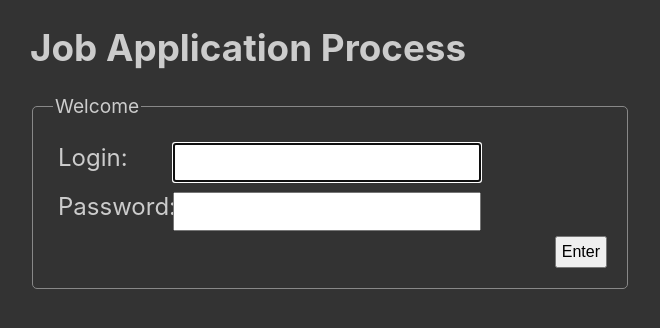
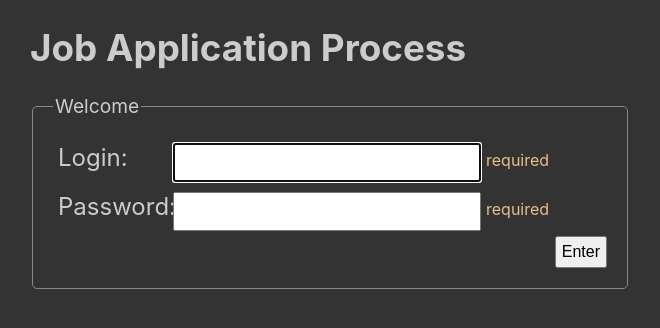
Before and after one commit to saidugurlu/live-coding-job-app-forms-low-security-auth-master, a React (Vite) app: page / in a window 1280 px wide. Shown: the top 328 px of the page, without its empty margins (0-660 px from the left). Built offline with nearby package versions, Linux system fonts and the light colour scheme; no server answers; the HTML template or start-up script is replaced by a standard one.

Commit message:
ValidationFieldRequired added

```diff
--- a/src/App.jsx
+++ b/src/App.jsx
@@ -4,6 +4,7 @@ import _jobs from './data/jobs.json';
 import { JobsFull } from './components/JobsFull';
 import { JobsList } from './components/JobsList';
 import md5 from 'md5';
+import { ValidationFieldRequired } from './components/ValidationFieldRequired';
 
 _jobs.forEach((job) => {
 	job.status = 'accepted';
@@ -82,7 +83,7 @@ function App() {
 
 		if (
 			fieldLogin === 'me' &&
-			hash === '8c6744c9d42ec2cb9e8885b54ff744d0'
+			hash === '8c6744c9d42ec2cb9e8885b54ff744d0' // psw:776
 		) {
 			setUserGroup('fullAccessMembers');
 			setUserIsLoggedIn(true);
@@ -93,7 +94,7 @@ function App() {
 
 		if (
 			fieldLogin === 'guest' &&
-			hash === '7ce3284b743aefde80ffd9aec500e085'
+			hash === '7ce3284b743aefde80ffd9aec500e085' //psw:887
 		) {
 			setUserGroup('guests');
 			setUserIsLoggedIn(true);
@@ -112,7 +113,7 @@ function App() {
 	};
 
 	const handleFieldPassword = (e) => {
-		setFieldPassword(e.target.value);
+		setFieldPassword(e.target.value.trim());
 	};
 
 	const handleLogoutButton = () => {
@@ -159,6 +160,7 @@ function App() {
 								type="text"
 								id="login2"
 							/>
+							<ValidationFieldRequired field={fieldLogin} />
 						</div>
 						<div className="row">
 							<label htmlFor="password">Password</label>
@@ -168,6 +170,7 @@ function App() {
 								type="password"
 								id="password"
 							/>
+							<ValidationFieldRequired field={fieldPassword} />
 						</div>
 						<div className="buttonRow">
 							<button onClick={handleSubmitButton}>Enter</button>
--- a/src/App.scss
+++ b/src/App.scss
@@ -139,6 +139,11 @@ body {
 						font-size: 1rem;
 						width: 300px;
 					}
+					.fieldNote {
+						font-size: 1rem;
+						margin: 7px 0 0 5px;
+						color: rgb(226, 194, 134);
+					}
 				}
 
 				.buttonRow {
--- /dev/null
+++ b/src/components/ValidationFieldRequired.jsx
@@ -0,0 +1,9 @@
+export const ValidationFieldRequired = ({field}) => {
+	return (
+		<>
+			{field.trim().length === 0 && (
+				<div className="fieldNote">required</div>
+			)}
+		</>
+	);
+};
```
